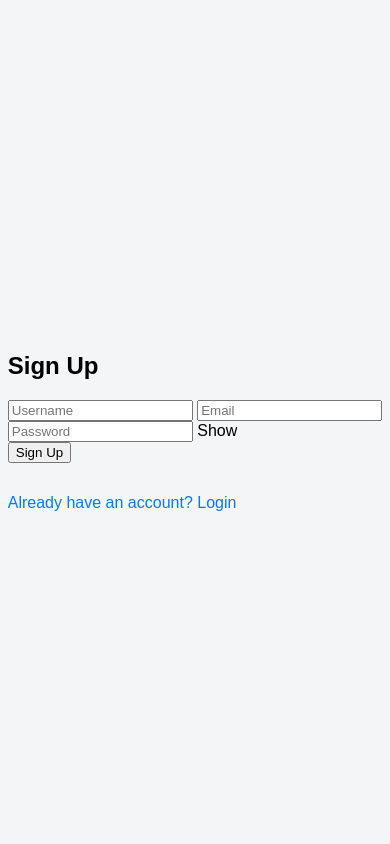
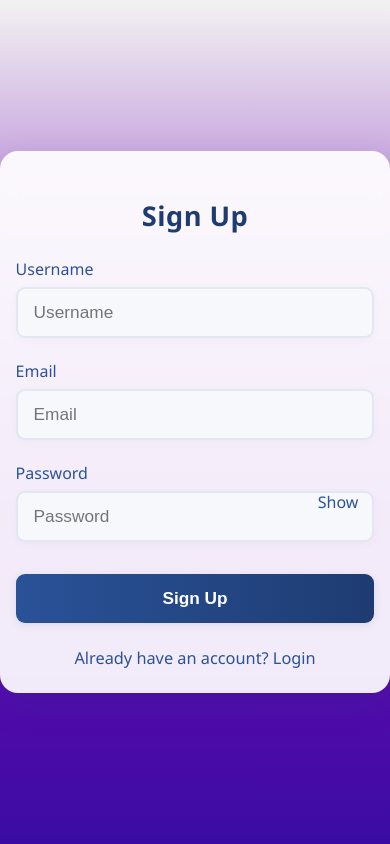
Before and after one commit to sanjeet-mahato/Projects, a Flask app: page /signup in a window 390 px wide. Run offline with Flask 3, Linux system fonts and the light colour scheme; parts of the project's set-up code (start-up, migrations or seed data) failed here and were passed over.

Commit message:
Updating auth css and js.

```diff
--- a/Finance Insights/app/static/css/auth.css
+++ b/Finance Insights/app/static/css/auth.css
@@ -1,82 +1,144 @@
 body {
-  font-family: Arial, sans-serif;
-  background: #f4f5f7;
+  font-family: 'Segoe UI', Arial, sans-serif;
+  background: linear-gradient(0deg, #3a0ca3 0%, #7209b7 40%, #f2f2f2 100%);
+  min-height: 100vh;
+  margin: 0;
   display: flex;
   justify-content: center;
   align-items: center;
-  height: 100vh;
-  margin: 0;
 }
 
-.verify-box {
-  background: #fff;
-  padding: 30px;
-  border-radius: 10px;
-  width: 350px;
-  box-shadow: 0 4px 8px rgba(0,0,0,0.1);
+.auth-card {
+  background: rgba(255,255,255,0.92);
+  backdrop-filter: blur(8px);
+  padding: 48px 36px 36px 36px;
+  border-radius: 18px;
+  width: 400px;
+  box-shadow: 0 12px 32px rgba(30,60,114,0.18);
   text-align: center;
+  position: relative;
+  transition: box-shadow 0.2s, background 0.2s;
 }
-
-.verify-box h2 {
-  margin-bottom: 20px;
-  color: #007BFF;
+.auth-card:hover {
+  box-shadow: 0 18px 48px rgba(30,60,114,0.28);
+  background: rgba(255,255,255,0.98);
 }
-
-.verify-box input[type="text"] {
+.auth-card h2 {
+  margin-bottom: 24px;
+  color: #1e3c72;
+  font-size: 1.7rem;
+  font-weight: 600;
+  letter-spacing: 0.5px;
+}
+.input-wrapper {
+  position: relative;
+  margin-bottom: 22px;
+  text-align: left;
+}
+.input-wrapper label {
+  display: block;
+  margin-bottom: 7px;
+  color: #2a5298;
+  font-size: 1rem;
+  font-weight: 500;
+}
+.input-wrapper input {
   width: 100%;
-  padding: 10px;
-  margin-bottom: 15px;
-  border: 1px solid #ccc;
-  border-radius: 6px;
-  font-size: 14px;
+  padding: 13px 44px 13px 16px;
+  border: 2px solid #e3e7ef;
+  border-radius: 9px;
+  font-size: 1.08rem;
+  background: #f6f8fc;
+  color: #1e3c72;
+  transition: border-color 0.2s, box-shadow 0.2s;
+  box-shadow: 0 2px 8px rgba(42,82,152,0.04);
 }
-
-.verify-box button {
+.input-wrapper input:focus {
+  border-color: #2a5298;
+  box-shadow: 0 0 0 2px #2a529833;
+  outline: none;
+}
+.input-wrapper .toggle-password {
+  position: absolute;
+  right: 16px;
+  top: 50%;
+  transform: translateY(-50%);
+  cursor: pointer;
+  color: #2a5298;
+  font-size: 1rem;
+  user-select: none;
+  background: none;
+  border: none;
+  font-weight: 500;
+}
+button[type="submit"], .auth-card button {
   width: 100%;
-  padding: 10px;
-  background: #007BFF;
+  padding: 14px;
+  background: linear-gradient(90deg, #2a5298 0%, #1e3c72 100%);
   border: none;
   color: #fff;
-  border-radius: 6px;
-  font-size: 15px;
+  border-radius: 9px;
+  font-size: 1.08rem;
+  font-weight: 600;
   cursor: pointer;
+  margin-top: 10px;
+  box-shadow: 0 2px 8px rgba(30,60,114,0.10);
+  transition: background 0.2s, box-shadow 0.2s;
 }
-
-.verify-box button:hover {
-  background: #0056b3;
+button[type="submit"]:hover, .auth-card button:hover {
+  background: linear-gradient(90deg, #1e3c72 0%, #2a5298 100%);
+  box-shadow: 0 4px 16px rgba(30,60,114,0.18);
 }
-
-.message {
-  margin-top: 10px;
-  font-size: 14px;
+.auth-card a {
+  display: block;
+  margin-top: 24px;
+  text-decoration: none;
+  color: #2a5298;
+  font-size: 1.02rem;
+  font-weight: 500;
+  transition: color 0.2s;
 }
-
-.error {
-  color: red;
+.auth-card a:hover {
+  color: #1e3c72;
+  text-decoration: underline;
 }
-
-.success {
-  color: green;
+.error, .auth-card .error {
+  color: #fff;
+  background: linear-gradient(90deg, #d32f2f 0%, #b71c1c 100%);
+  border-radius: 7px;
+  padding: 10px 0;
+  margin-bottom: 16px;
+  font-size: 1.02rem;
+  font-weight: 500;
+  box-shadow: 0 2px 8px rgba(211,47,47,0.08);
 }
-
-.countdown {
-  margin-top: 15px;
-  font-size: 13px;
-  color: #555;
+.success, .auth-card .success {
+  color: #fff;
+  background: linear-gradient(90deg, #388e3c 0%, #2e7d32 100%);
+  border-radius: 7px;
+  padding: 10px 0;
+  margin-bottom: 16px;
+  font-size: 1.02rem;
+  font-weight: 500;
+  box-shadow: 0 2px 8px rgba(56,142,60,0.08);
 }
-
-.resend-btn {
-  margin-top: 10px;
-  background: #28a745;
+.auth-card .loading {
+  display: none;
+  margin: 0 auto 16px auto;
+  width: 36px;
+  height: 36px;
+  border: 4px solid #e3e7ef;
+  border-top: 4px solid #2a5298;
+  border-radius: 50%;
+  animation: spin 1s linear infinite;
 }
-
-.resend-btn:hover {
-  background: #218838;
+@keyframes spin {
+  0% { transform: rotate(0deg); }
+  100% { transform: rotate(360deg); }
 }
-
-a {
-  display: inline-block;
-  margin-top: 15px;
-  text-decoration: none;
-  color: #007BFF;
+@media (max-width: 600px) {
+  .auth-card, .verify-box {
+    width: 98vw;
+    padding: 24px 4vw;
+  }
 }
--- a/Finance Insights/app/templates/signup.html
+++ b/Finance Insights/app/templates/signup.html
@@ -1,14 +1,20 @@
 <link rel="stylesheet" href="{{ url_for('static', filename='css/auth.css') }}">
 <script src="{{ url_for('static', filename='js/auth.js') }}" defer></script>
-
 <div class="auth-card">
   <h2>Sign Up</h2>
-  {% if error %}<p class="error-msg">{{ error }}</p>{% endif %}
-  <form method="POST">
-    <input name="username" placeholder="Username" required>
-    <input name="email" type="email" placeholder="Email" required>
+  {% if error %}<div class="error">{{ error }}</div>{% endif %}
+  <form method="POST" autocomplete="off">
     <div class="input-wrapper">
-      <input name="password" type="password" placeholder="Password" required>
+      <label for="username">Username</label>
+      <input id="username" name="username" placeholder="Username" required>
+    </div>
+    <div class="input-wrapper">
+      <label for="email">Email</label>
+      <input id="email" name="email" type="email" placeholder="Email" required>
+    </div>
+    <div class="input-wrapper">
+      <label for="password">Password</label>
+      <input id="password" name="password" type="password" placeholder="Password" required>
       <span class="toggle-password">Show</span>
     </div>
     <button type="submit">Sign Up</button>
```
Also changed, not shown: Finance Insights/app/static/js/auth.js (+58 -1 lines), Finance Insights/app/templates/login.html (+5 -4 lines), Finance Insights/app/templates/verify_email.html (+11 -10 lines).
